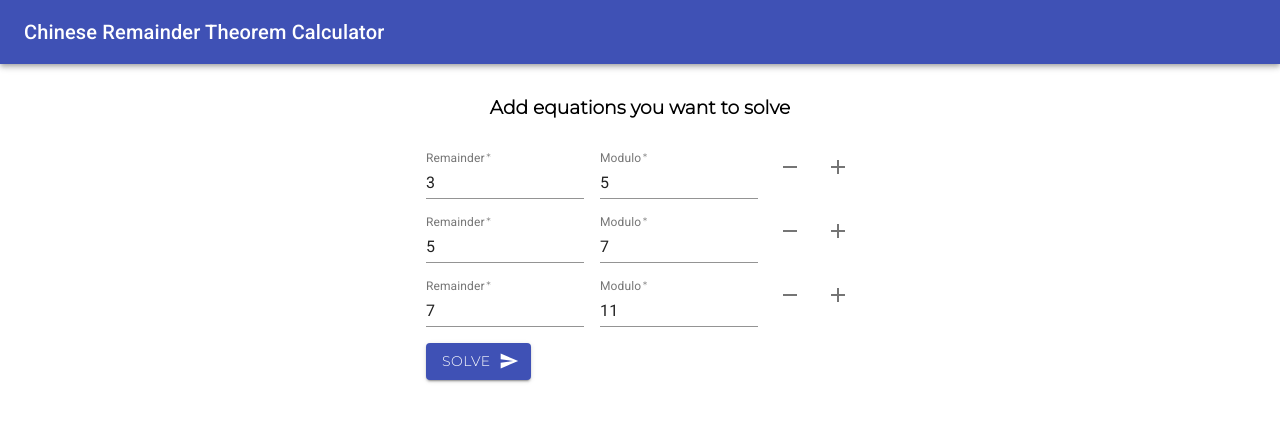
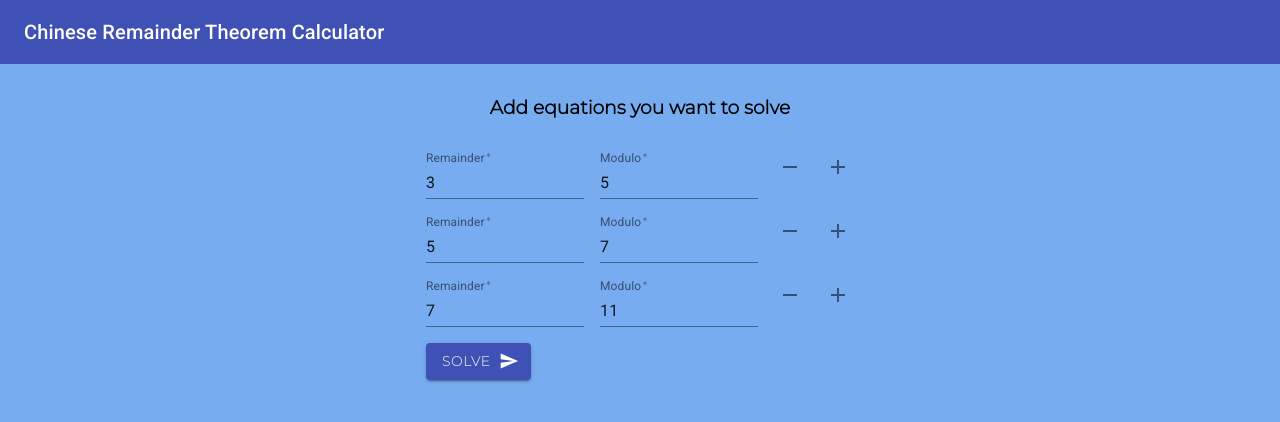
Before and after one commit to mhmmdjafarg/CRTCalculator, a React (Create React App) app: page / in a window 1280 px wide. Shown: the top 422 px of the page. Built offline with nearby package versions, Linux system fonts and the light colour scheme.

Commit message:
add bg color

```diff
--- a/src/App.css
+++ b/src/App.css
@@ -11,6 +11,7 @@
 }
 
 .container {
+  background-color: #77ACF1;
   min-height: 100vh;
   padding: 2rem;
 }
@@ -20,6 +21,8 @@
 }
 
 .result {
+
+  background-color:#A2DBFA;
   padding: 1.5rem;
   margin-left: 5rem;
   margin-right: 5rem;
```
